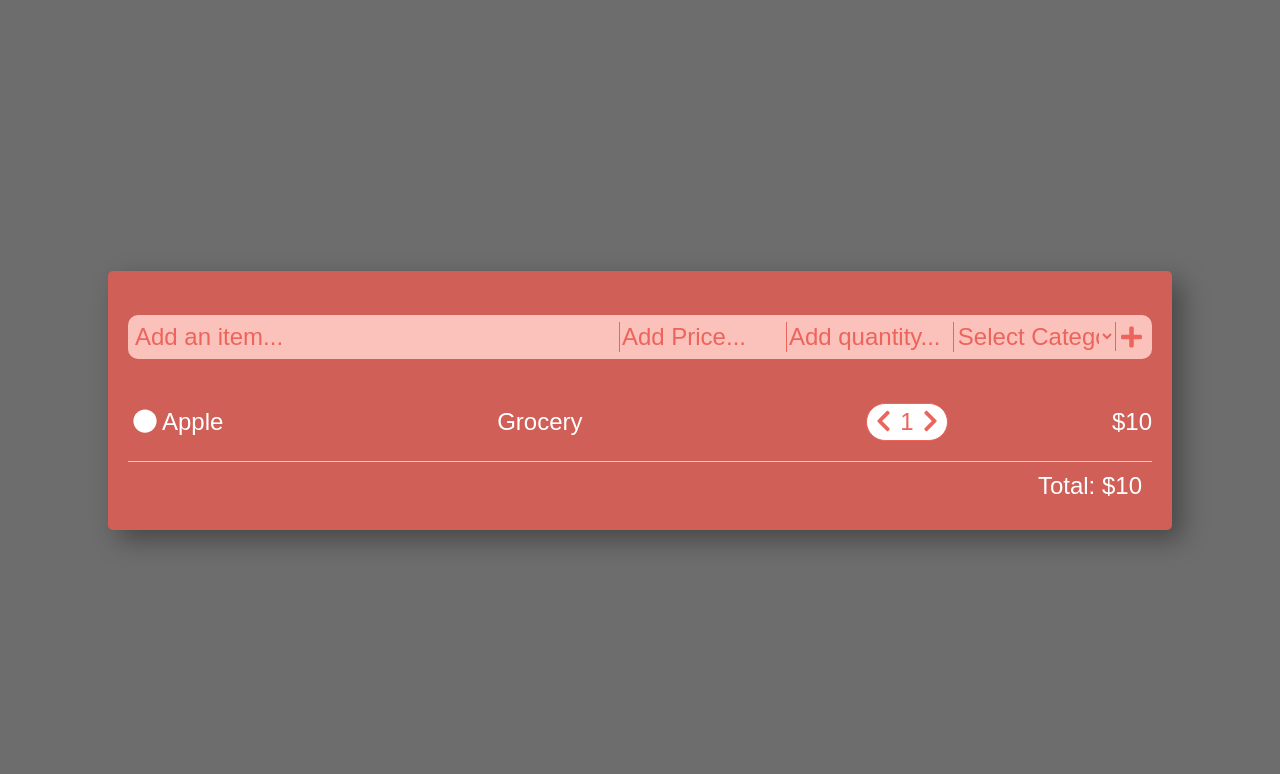
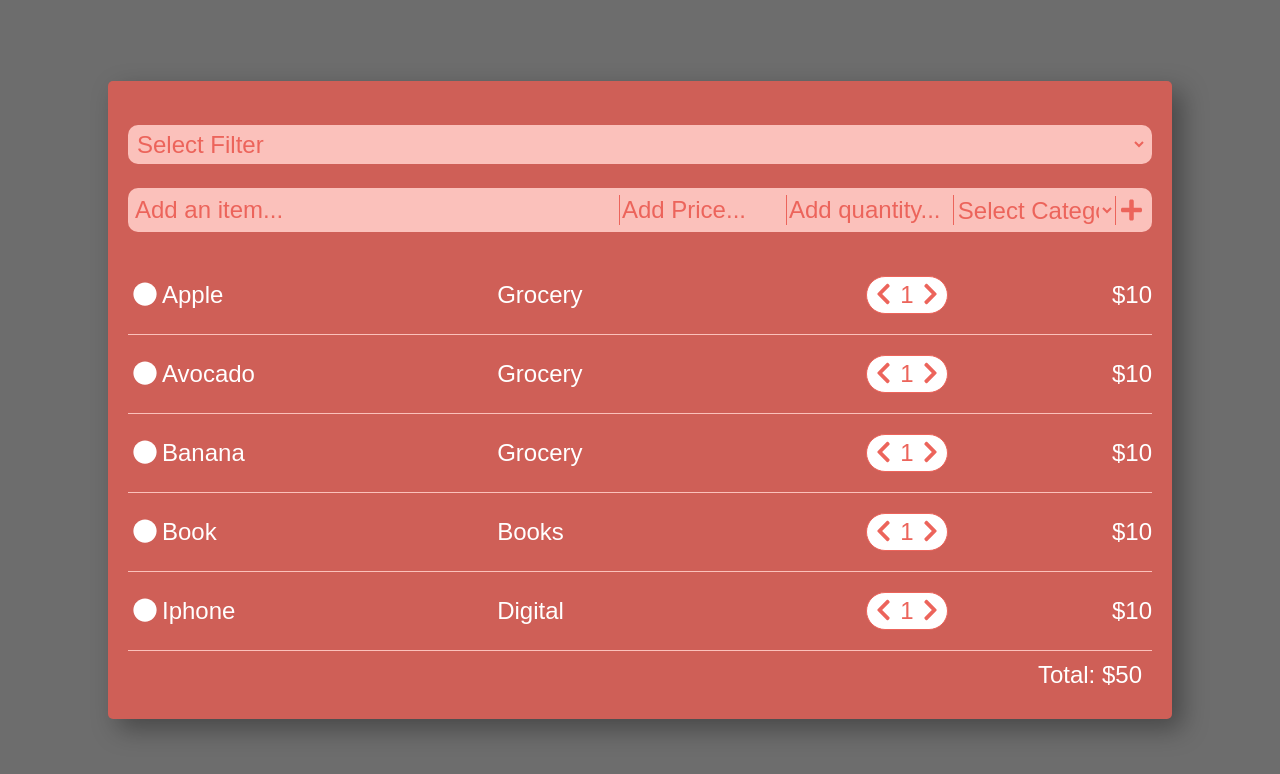
Before and after one commit to MrAdamUs/Shoppint-list, a React (Create React App) app: page / in a window 1280 px wide. Shown: the top 774 px of the page. Built offline with nearby package versions, Linux system fonts and the light colour scheme; the HTML template or start-up script is replaced by a standard one.

Commit message:
add filter by category to the project

```diff
--- a/src/App.js
+++ b/src/App.js
@@ -1,19 +1,15 @@
 import React, { useState } from 'react';
 import GlobalStyle from './components/GlobalStyle';
 import styled from 'styled-components';
-
+import data from './data';
 import ListItem from './components/ListItem';
 import ListForm from './components/ListForm';
-const initialState = {
-  itemName: 'Apple',
-  quantity: 1,
-  price: 10,
-  isSelected: false,
-  category: 'Grocery',
-};
+import FilterItem from './components/FilterItem';
+
 const App = () => {
-  const [items, setItems] = useState([initialState]);
+  const [items, setItems] = useState(data);
   const [totalItemCount, setTotalItemCount] = useState(0);
+  const [filterName, setFilter] = useState('all');
   const calculateTotal = () => {
     const totalItemCount = items.reduce((total, item) => {
       return total + item.quantity * item.price;
@@ -21,11 +17,18 @@ const App = () => {
 
     setTotalItemCount(totalItemCount);
   };
+
   return (
     <AppStyle>
       <GlobalStyle />
       <div className='app-background'>
         <div className='main-container'>
+          <FilterItem
+            setFilter={setFilter}
+            items={items}
+            filterName={filterName}
+            setItems={setItems}
+          />
           <ListForm
             items={items}
             setItems={setItems}
--- /dev/null
+++ b/src/components/FilterItem.js
@@ -0,0 +1,49 @@
+import React, { useEffect } from 'react';
+import styled from 'styled-components';
+import data from '../data';
+
+const FilterItem = ({ setFilter, filterName, setItems }) => {
+  const handleFilter = (e) => {
+    setFilter(e.target.value);
+  };
+  useEffect(() => {
+    const filterList = data.filter((data) => data.category === filterName);
+    console.log(filterList);
+    console.log(filterName);
+    filterName === 'all' ? setItems(data) : setItems(filterList);
+  }, [filterName, setItems]);
+
+  return (
+    <FilterStyle>
+      <select className='selectCat' onChange={handleFilter}>
+        <option value='all'>Select Filter</option>
+        <option value='Grocery'>Grocery</option>
+        <option value='Digital'>Digital</option>
+        <option value='Books'>Books</option>
+      </select>
+    </FilterStyle>
+  );
+};
+
+const FilterStyle = styled.div`
+  background: #fbc1bb;
+  color: #ec645b;
+  margin-top: 1em;
+  margin-bottom: 1em;
+  display: flex;
+  align-items: center;
+  border-radius: 10px;
+  padding: 5px;
+
+  .selectCat {
+    border: none;
+    background: transparent;
+    color: #ec645b;
+    width: 100%;
+  }
+  select:focus {
+    outline: 0;
+  }
+`;
+
+export default FilterItem;
--- a/src/components/ListForm.js
+++ b/src/components/ListForm.js
@@ -68,6 +68,7 @@ const ListForm = ({ items, setItems, setTotalItemCount, calculateTotal }) => {
           </option>
         ))}
       </select>
+
       <FontAwesomeIcon icon={faPlus} onClick={handleSubmit} />
     </FormStyle>
   );
--- /dev/null
+++ b/src/data.js
@@ -0,0 +1,39 @@
+const data = [
+  {
+    itemName: 'Apple',
+    quantity: 1,
+    price: 10,
+    isSelected: false,
+    category: 'Grocery',
+  },
+  {
+    itemName: 'Avocado',
+    quantity: 1,
+    price: 10,
+    isSelected: false,
+    category: 'Grocery',
+  },
+  {
+    itemName: 'Banana',
+    quantity: 1,
+    price: 10,
+    isSelected: false,
+    category: 'Grocery',
+  },
+  {
+    itemName: 'Book',
+    quantity: 1,
+    price: 10,
+    isSelected: false,
+    category: 'Books',
+  },
+  {
+    itemName: 'Iphone',
+    quantity: 1,
+    price: 10,
+    isSelected: false,
+    category: 'Digital',
+  },
+];
+
+export default data;
```
Also changed, not shown: src/utilit.js (added, +9 -0 lines), 1 other file (tests, documents, lock files or other folders).
